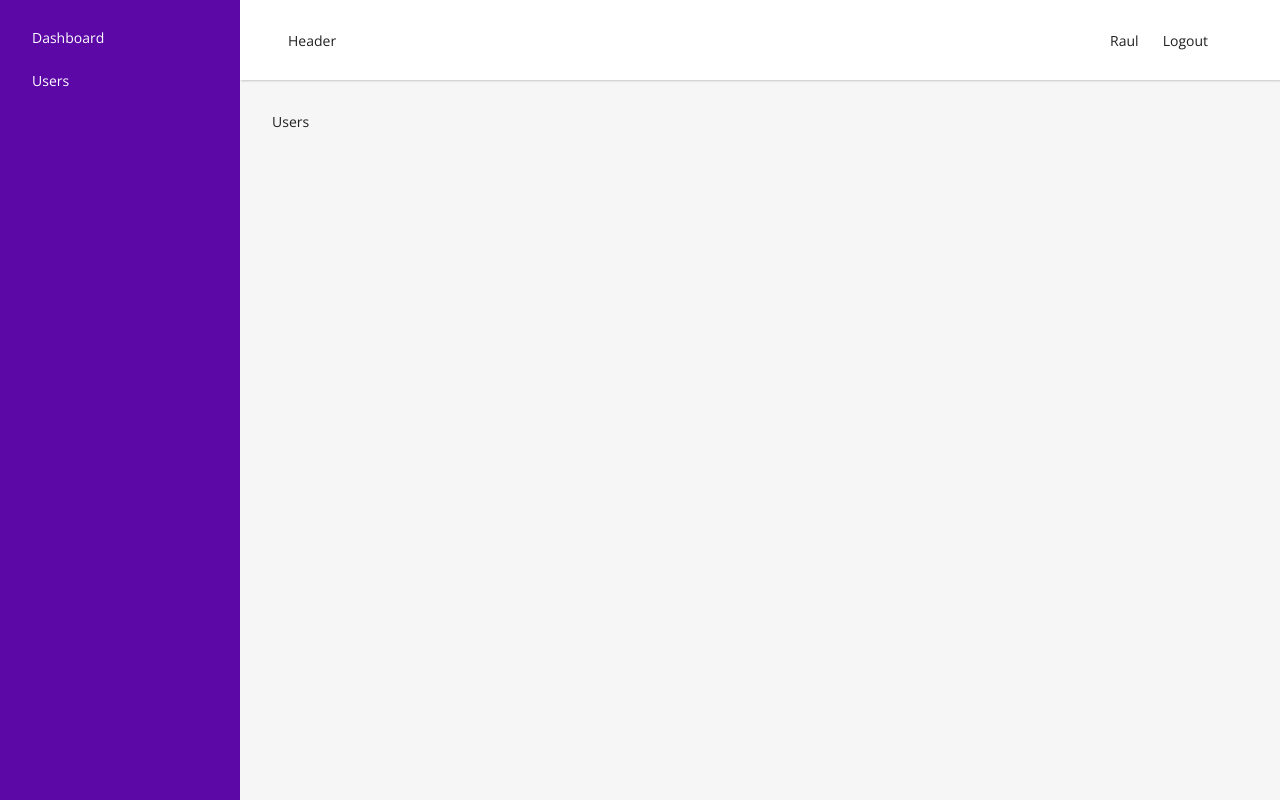
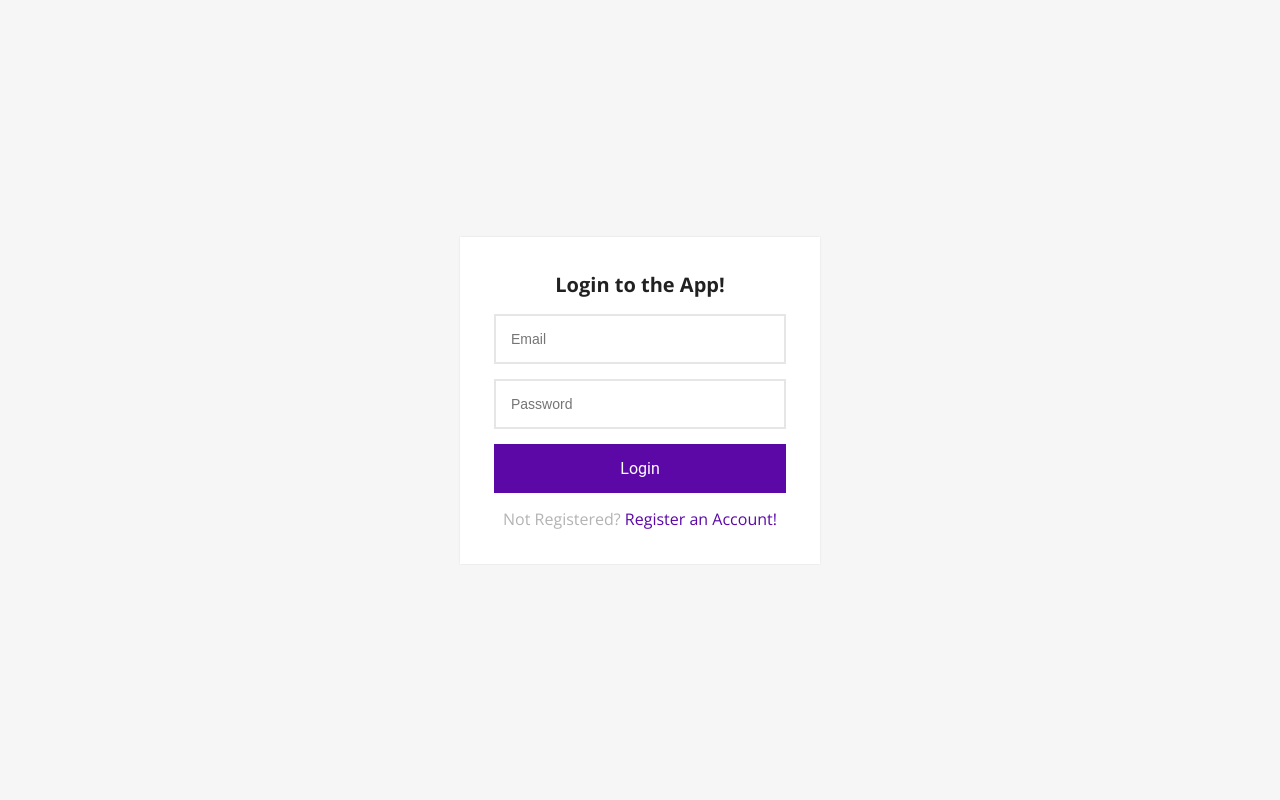
Before and after one commit to raulilma/User-CRUD-Laravel-React, a React (Vite) app in the folder react-user-app/: page /login in a window 1280 px wide. Before the commit this address led to /users. Built offline with nearby package versions, Linux system fonts and the light colour scheme.

Commit message:
add: login page view

```diff
--- a/react-user-app/src/contexts/ContextProvider.jsx
+++ b/react-user-app/src/contexts/ContextProvider.jsx
@@ -11,7 +11,7 @@
   const [user, setUser] = useState({
     name: "Raul",
   });
-  const [token, _setToken] = useState(123);
+  const [token, _setToken] = useState(null);
 
   const setToken = (token) => {
     _setToken(token);
--- a/react-user-app/src/pages/Login.jsx
+++ b/react-user-app/src/pages/Login.jsx
@@ -1,3 +1,22 @@
+import { Link } from "react-router-dom";
+
 export default function Login() {
-    return <div>Login</div>;
+  const onSubmit = (ev) => {
+    ev.preventDefault();
+  };
+  return (
+    <div className="login-signup-form animated fadeInDown">
+      <div className="form">
+        <form onSubmit={onSubmit}>
+          <h1 className="title">Login to the App!</h1>
+          <input type="email" placeholder="Email" />
+          <input type="password" placeholder="Password" />
+          <button className="btn btn-block">Login</button>
+          <p className="message">
+            Not Registered? <Link to="/register">Register an Account!</Link>
+          </p>
+        </form>
+      </div>
+    </div>
+  );
 }
```
